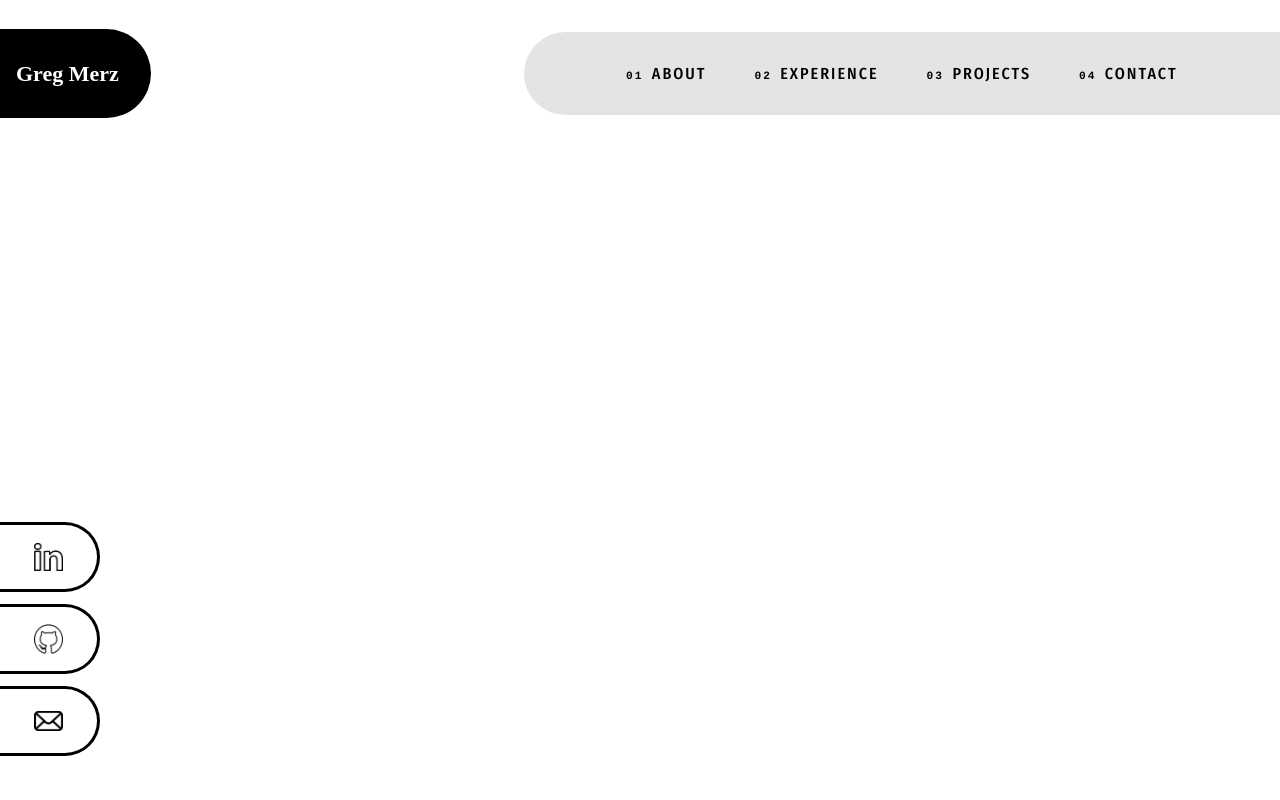
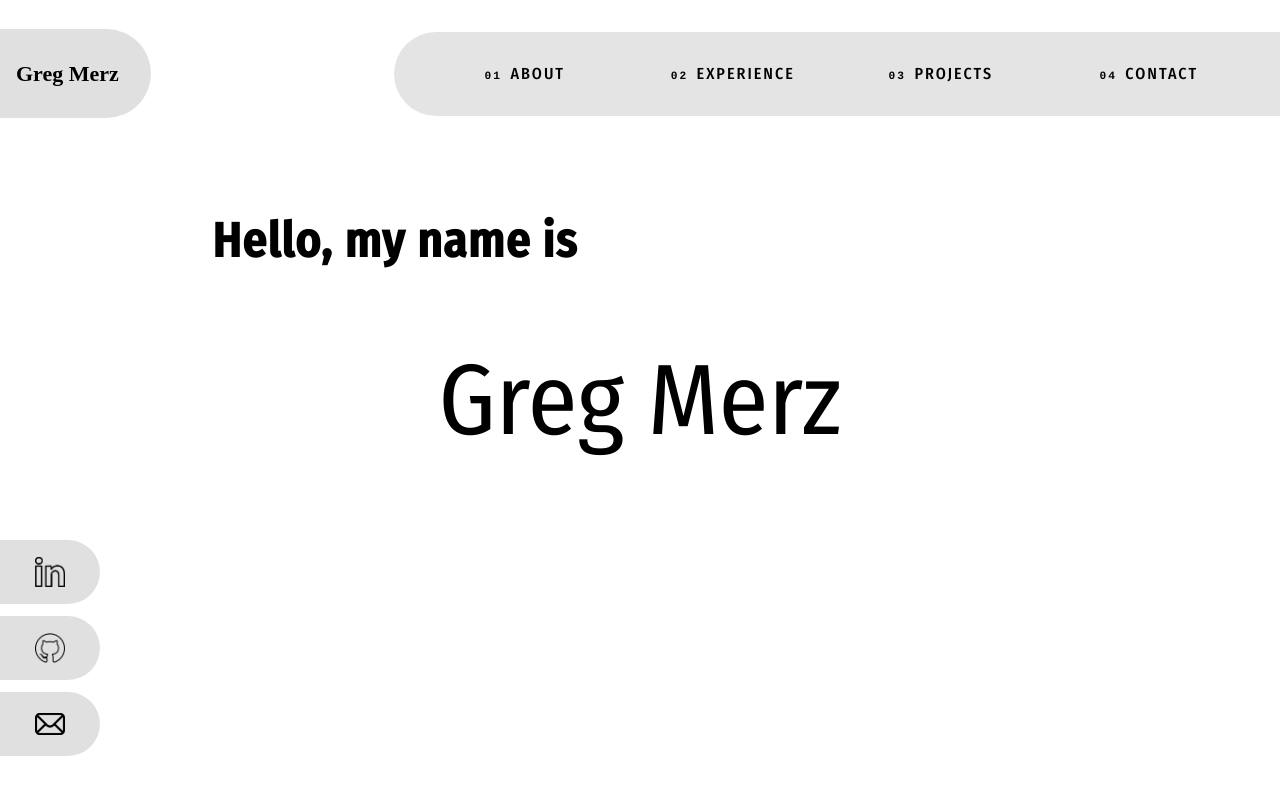
Before and after one commit to GregMerz/Portfolio, a React (Create React App) app: page / in a window 1280 px wide. Shown: the top 800 px of the page. Built offline with nearby package versions, Linux system fonts and the light colour scheme; a web font is replaced by a local one.

Commit message:
Fixed section highlighting and tweaked colors

```diff
--- a/src/components/Navbar/NavbarElements.js
+++ b/src/components/Navbar/NavbarElements.js
@@ -23,13 +23,13 @@ export const Header = styled.header`
 `
 
 export const Logo = styled.a`
-  color: var(--primary--color);
+  color: var(--secondary--color);
   font-weight: bold;
   font-size: 22px;
   font-family: Simply Glamorous;
   text-decoration: none;
   /* background: linear-gradient(0.25turn, var(--secondary--color), #e27d5f); */
-  background: var(--secondary--color);
+  background: rgba(0, 0, 0, .12);
   border-radius: 0 50px 50px 0;
   padding: 2rem 2rem 2rem 1rem;
   border-bottom: 5px solid var(--shadow--color);
@@ -38,7 +38,8 @@ export const Logo = styled.a`
   :hover {
     cursor: none;
     font-size: 26px;
-    filter: brightness(110%);
+    background: rgba(0, 0, 0, .14);
+    /* filter: brightness(110%); */
   }
 `
 
@@ -79,15 +80,41 @@ export const Wrapper = styled.ul`
   @media (min-width: 40em) {
     --gap: clamp(1.5rem, 5vw, 3rem);
     padding-block: 2rem;
-    padding-inline: clamp(3em, 8vw, 10rem);
+    padding-inline: clamp(1.5em, 4vw, 5rem);
   }
 `
 
-export const Active = styled.li``
+export const Active = styled.li`
+  position: relative;
+  width: 10rem;
+  height: 20px;
+
+  /* :after {
+        content: "";
+        position: absolute;
+        left: 0;
+        width: 0;
+        bottom: -3px;
+        background: black;
+        height: 2px;
+        transition-property: width;
+        transition-duration: 0.2s;
+        transition-timing-function: ease-out;
+    }
+
+    :hover:after,
+    :focus:after,
+    :active:after {
+        background: black;
+        width: 100%;
+    } */
+`
 
 export const Link = styled(LinkS)`
     display: inline;
-    position: relative;
+    position: absolute;
+    text-align: center;
+    width: 100%;
     overflow: hidden;
     text-transform: uppercase;
     letter-spacing: 2px;
@@ -113,26 +140,6 @@ export const Link = styled(LinkS)`
     /* :before {
         content: "${({ scroll }) => scroll.y}"
     } */
-
-    :after {
-        content: "";
-        position: absolute;
-        left: 0;
-        width: 0;
-        bottom: -3px;
-        background: black;
-        height: 2px;
-        transition-property: width;
-        transition-duration: 0.2s;
-        transition-timing-function: ease-out;
-    }
-
-    :hover:after,
-    :focus:after,
-    :active:after {
-        background: black;
-        width: 100%;
-    }
 `
 
 export const Span = styled.span`
--- a/src/components/Sidebar/SidebarElements.js
+++ b/src/components/Sidebar/SidebarElements.js
@@ -55,10 +55,10 @@ export const SidebarLink = styled.a`
   /* cursor: pointer; */
   margin: 0.75rem 0;
   /* background: linear-gradient(0.25turn, var(--secondary--color), #e27d5f); */
-  background: var(--primary--color);
-  border-top: 3px solid black;
+  background: rgba(0, 0, 0, .12);;
+  /* border-top: 3px solid black;
   border-right: 3px solid black;
-  border-bottom: 3px solid black;
+  border-bottom: 3px solid black; */
   border-radius: 0 50px 50px 0;
   height: 4rem;
   /* border-bottom: 5px solid var(--shadow--color);
@@ -70,6 +70,7 @@ export const SidebarLink = styled.a`
     /* filter: brightness(110%); */
     transition: 0.2s ease-in-out;
     width: 110%;
+    background: rgba(0, 0, 0, .14);
   }
 `
 
--- a/src/pages/Home.js
+++ b/src/pages/Home.js
@@ -14,6 +14,7 @@ import {
   Homepage,
   Page,
   Container,
+  SignatureName,
 } from './HomeElements'
 
 import { Span } from '../components/Navbar/NavbarElements.js'
@@ -32,8 +33,13 @@ function Home({ scroll }) {
   return (
     <Homepage>
       <Page num_pages={1}>
+        <SignatureName>
+          Greg Merz
+        </SignatureName>
         <Content>
-
+          <Header>
+            Hello, my name is
+          </Header>
         </Content>
       </Page>
 
--- a/src/pages/HomeElements.js
+++ b/src/pages/HomeElements.js
@@ -10,13 +10,18 @@ export const Page = styled.div`
     num_pages !== 'auto' ? num_pages * 100 + 'vh' : 'auto'};
   padding-block: ${({ num_pages }) => (num_pages === 'auto' ? '5.5rem' : '0')};
   position: relative;
+  display: block;
 `
 
 export const Content = styled.div`
-  display: flex;
+  display: block;
   height: 100%;
-  padding: 0 6rem;
+  padding: 148px 0 3rem 0;
+  margin: 0 148px 0 3rem;
   position: relative;
+  /* -moz-box-sizing: border-box;
+  -webkit-box-sizing: border-box;  */
+  box-sizing: border-box;
 `
 
 export const ExperienceContainter = styled.div`
@@ -59,14 +64,15 @@ export const Subtitle = styled.h1`
 `
 
 export const Header = styled.h1`
-  display: inline;
+  display: inline-block;
   position: relative;
   overflow: hidden;
   font-size: 3rem;
   transition: 0.2s;
-  padding: 0.25rem;
   font-family: 'Fira Sans';
   letter-spacing: 1px;
+  margin: 2rem;
+  padding: 2rem;
 
   :hover {
     /* cursor: default; */
@@ -200,6 +206,17 @@ export const Record = styled.div`
 `
 // transform: rotate(${-(degree * i - arc / 2)}deg) translate(0, 70%);
 
+export const SignatureName = styled.div`
+  position: absolute;
+  top: 0;
+  left: 0;
+  height: 100vh;
+  width: 100vw;
+  display: flex;
+  justify-content: center;
+  align-items: center;
+  font-size: 100px;
+`
 
 export const TimeLine = styled.div`
   position: relative;
```
